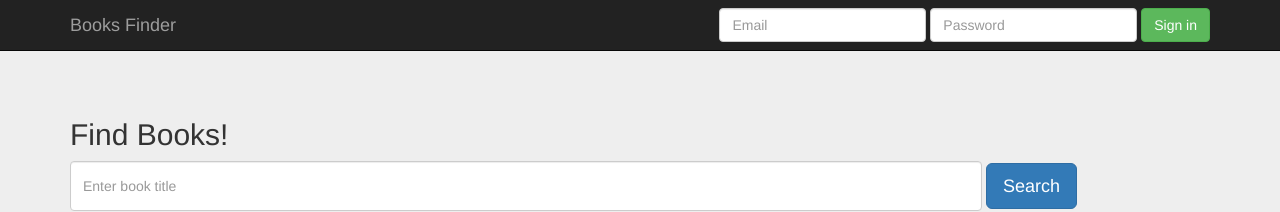
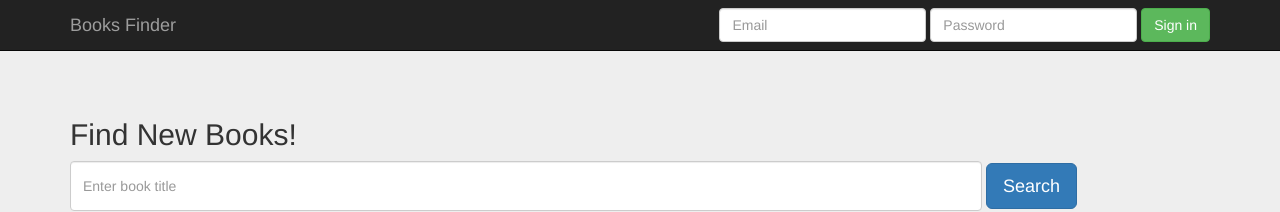
Before and after one commit to seunhub007/books_finder2, a plain HTML site: page index.html in a window 1280 px wide. Shown: the top 212 px of the page. Drawn offline with nearby package versions, Linux system fonts and the light colour scheme.

Commit message:
new commit

```diff
--- a/index.html
+++ b/index.html
@@ -50,7 +50,7 @@
     <!-- Main jumbotron for a primary marketing message or call to action -->
     <div class="jumbotron">
       <div class="container">
-        <h2>Find Books!</h2>
+        <h2>Find New Books!</h2>
         <form class='form-inline' id='bs_search_books_form_id' method='GET'>
         <input type='text' class='form-control' name='search_contents' placeholder="Enter book title" style='height: 50px; width: 80%;'>
         <button type='submit' class="btn btn-primary btn-lg">Search</button>
```
